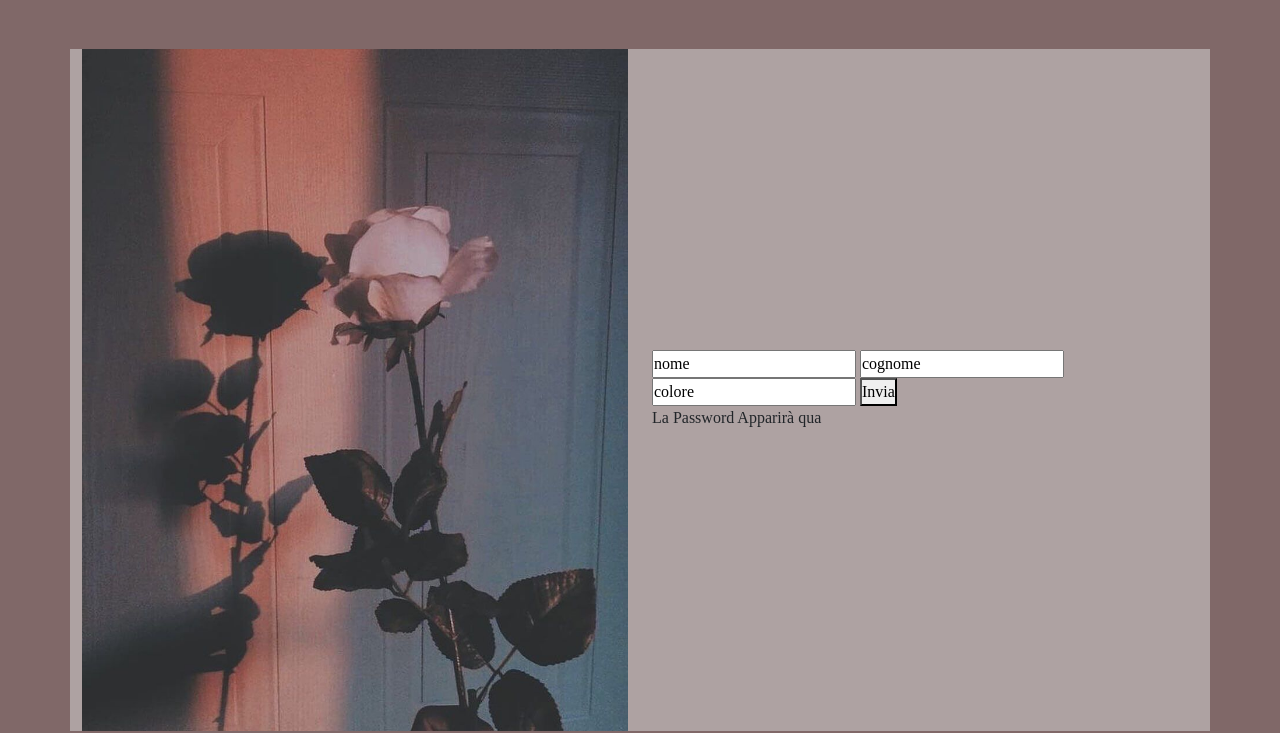
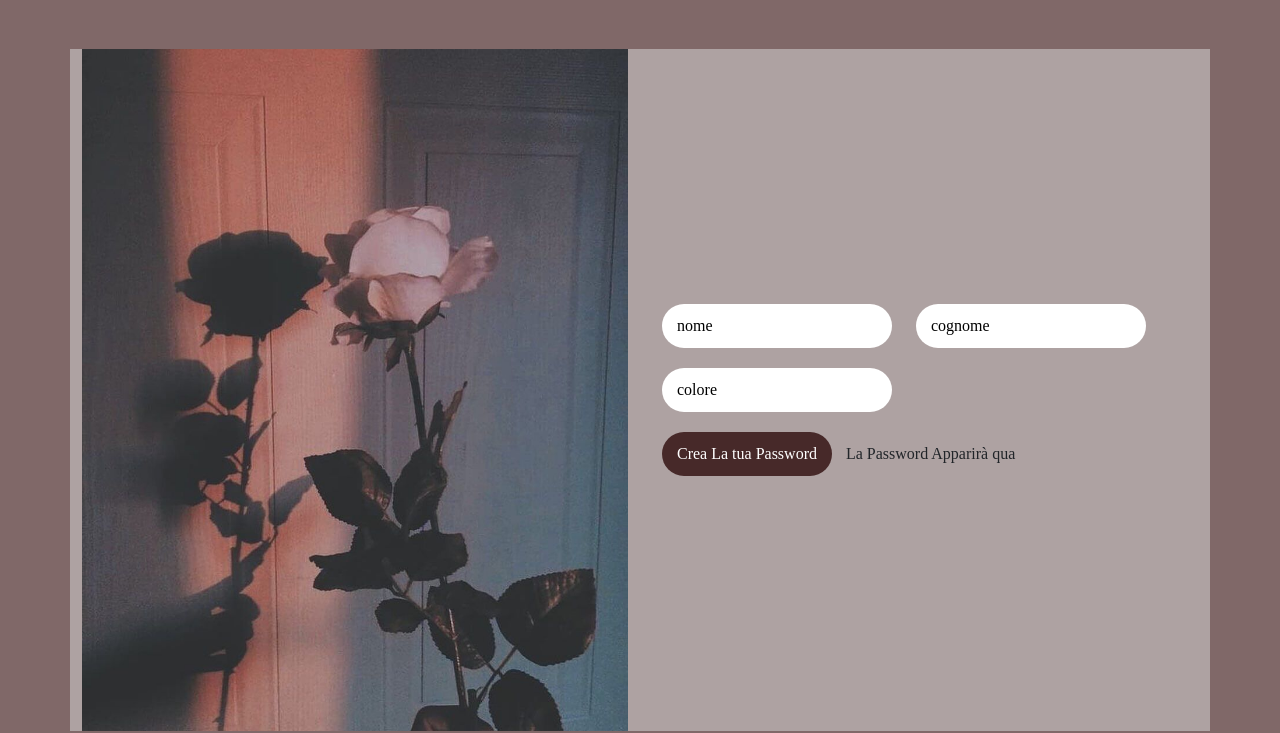
Before and after one commit to Gabriele131099/js-pwdgen-wannabe, a plain HTML site: page bonus/index-bonus.html in a window 1280 px wide. Shown: the part 101-834 px from the top of the page. Drawn offline with nearby package versions, Linux system fonts and the light colour scheme.

Commit message:
struttura bonus

```diff
--- a/bonus/css/stile.css
+++ b/bonus/css/stile.css
@@ -148,10 +148,26 @@ main{
     justify-content: space-around;
     background-color: rgba( 219, 219, 219, 0.5);
     align-items: center;
+}
 
+.articolo  input, .articolo button
+{
+    margin: 10px;
+    padding: 10px 15px;
+    border-radius: 50px;
+    border: none;
+}
+.articolo button
+{
+    background-color: rgb(71, 41, 41);
+    color: white;
+}
 
+.articolo input:active
+{
+    border-radius: 50px;
+}
 
-}
 
 
 
--- a/bonus/index-bonus.html
+++ b/bonus/index-bonus.html
@@ -90,13 +90,13 @@
         <article>
             <div class="articolo row">
 
-                <img class="col-12 col-md-5 col-xl-6" width="100%" src="./img/articolo1.jpg" alt="foto-articolo">
+                <img class="col-12 col-md-5 col-xl-6" src="./img/articolo1.jpg" alt="foto-articolo">
 
                 <div class="form col-12 col-md-7 col-xl-6">
                     <input type="text" value="nome" id="nome">
                     <input type="text" value="cognome" id="cognome">
-                    <input type="text" value="colore" id="colore">
-                    <button type="button" onclick="myFunction()" >Invia </button> <br>
+                    <input type="text" value="colore" id="colore"><br>
+                    <button type="button" onclick="myFunction()"> Crea La tua Password </button>
 
                     <label  for="" id="password">La Password Apparirà qua</label>
                 </div>
```
